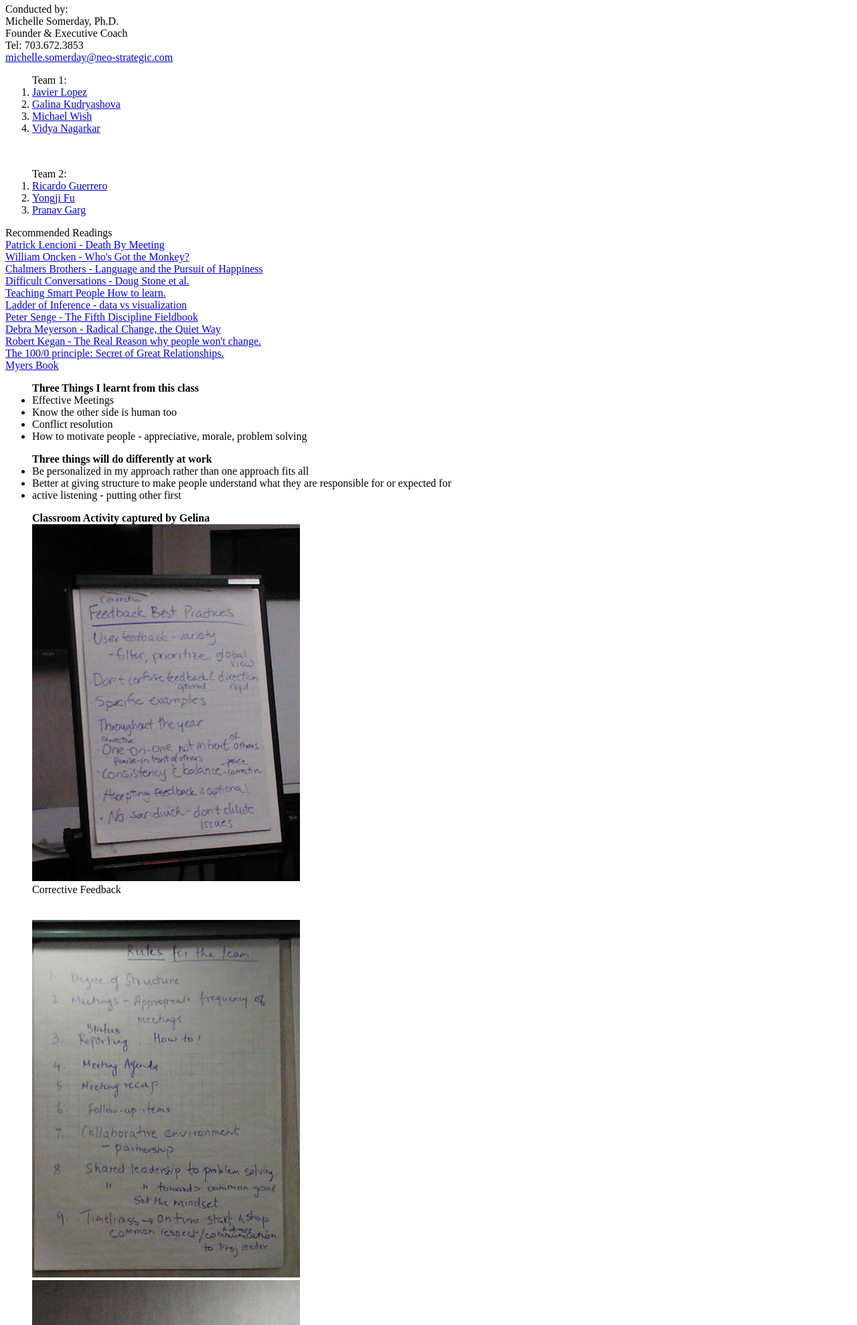
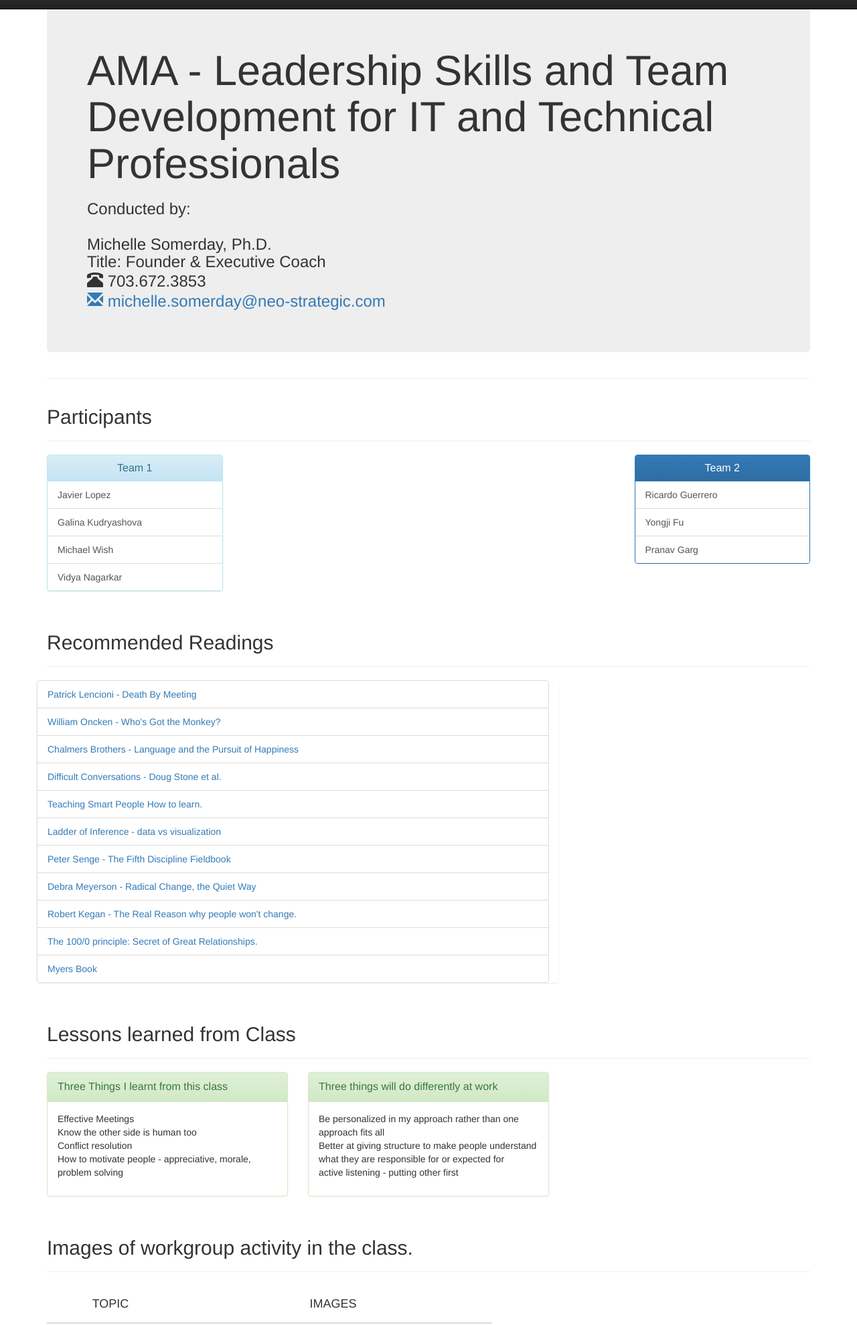
Before and after one commit to pranavgarg/ama, a plain HTML site: page index.html in a window 1280 px wide. Shown: the part 37-2016 px from the top of the page at 67% size. Drawn offline with nearby package versions, Linux system fonts and the light colour scheme.

Commit message:
changed it to use bootstrap

```diff
--- a/index.html
+++ b/index.html
@@ -1,124 +1,212 @@
-<html>
+<!DOCTYPE html>
+<html lang="en">
     <head>
         <title>
             AMA Session (19th Feb - 21st Feb), 2014
         </title>
-        <meta keywords="">
+        <meta charset="utf-8">
+        <meta http-equiv="X-UA-Compatible" content="IE=edge">
+        <meta name="viewport" content="width=device-width, initial-scale=1">
         <meta description="Management training, team training, conflict resolution">
-
+        <meta name="author" content="Pranav Garg">
+        <link rel="stylesheet" href="http://netdna.bootstrapcdn.com/bootstrap/3.1.1/css/bootstrap.min.css">
+        <!-- Optional theme -->
+        <link rel="stylesheet" href="http://netdna.bootstrapcdn.com/bootstrap/3.1.1/css/bootstrap-theme.min.css">
+        <!-- Latest compiled and minified JavaScript -->
     </head>
-    <body>
-        AMA - Leadership Skills and Team Development for IT and Technical Professionals<br/>
+    <body role="document">
+        <div class="navbar navbar-inverse navbar-fixed-top " role="navigation">
+            <div class="container">
+                <div class="navbar-header">
+                    <a class="navbar-brand" href="http://pranavgarg.github.io">Pranav's Github</a>
+                </div>
+            </div>
+        </div>
+        <div class="container theme-showcase" role="main">
+            <div class="page-header">
+              <div class="jumbotron">
+                <h1>AMA - Leadership Skills and Team Development for IT and Technical Professionals</h1>
                 <p>
-            Conducted by:<br/>
+                    <h3>Conducted by: <br /><br />
                         <author>
                             Michelle Somerday, Ph.D. <br/>
-                Founder & Executive Coach<br/>
-                Tel: 703.672.3853<br/>
-                <a href="mailto:michelle.somerday@neo-strategic.com">michelle.somerday@neo-strategic.com</a>
+                            Title: Founder & Executive Coach<br/>
+                            <span class="glyphicon glyphicon-phone-alt"></span> 703.672.3853<br/>
+                            <a href="mailto:michelle.somerday@neo-strategic.com"><span class="glyphicon glyphicon-envelope"></span> michelle.somerday@neo-strategic.com</a>
                         </author>
+                    </h3>
+                  </p>
+              </div>
+            </div>
+            <div class="page-header">
+                <h2>Participants</h2>
+            </div>
+            <p>
                 <participants>
-                <ol>
-                    Team 1:
-                    <li><a href="mailto:lopezj@mskcc.org">Javier Lopez</a></li>
-                    <li><a href="mailto:gk2332@columbia.edu">Galina Kudryashova</li>
-                    <li> <a href="mailto:michael.wish@oeconnection.com">Michael Wish</a></li>
-                    <li> <a href="vnagarka@its.jnj.com">Vidya Nagarkar</a></li>
-                </ol>
-                <br/>
-                <ol>
-                    Team 2:
-                    <li><a href="mailto:rguerrero@rgts.com">Ricardo Guerrero</a></li>
-                    <li> <a href="mailto:yongji_fu@bd.com">Yongji Fu</a></li>
-                    <li> <a href="mailto:pg2286@columbia.edu">Pranav Garg</a></li>
-                </ol>
+                    <div class="row">
+                        <div class="col-sm-3">
+                            <div class="panel panel-info">
+                                <div class="panel-heading">
+                                    <h4 class="panel-title text-center">Team 1</h3>
+                                </div>
+                                <div class="list-group">
+                                    <a href="mailto:lopezj@mskcc.org" class="list-group-item">Javier Lopez</a>
+                                    <a href="mailto:gk2332@columbia.edu" class="list-group-item">Galina Kudryashova</a>
+                                    <a href="mailto:michael.wish@oeconnection.com" class="list-group-item">Michael Wish</a>
+                                    <a href="vnagarka@its.jnj.com" class="list-group-item">Vidya Nagarkar</a>
+                                </div>
+                            </div>
+                        </div>
+                        <div class="col-sm-3 pull-right">
+                            <div class="panel panel-primary">
+                                <div class="panel-heading">
+                                    <h4 class="panel-title text-center">Team 2</h4>
+                                </div>
+                                <div class="list-group">
+                                    <a href="mailto:rguerrero@rgts.com"  class="list-group-item">Ricardo Guerrero</a>
+                                    <a href="mailto:yongji_fu@bd.com"  class="list-group-item">Yongji Fu</a>
+                                    <a href="mailto:pg2286@columbia.edu"  class="list-group-item">Pranav Garg</a>
+                                </div>
+                            </div>
+                        </div>
+                    </div>
                 </participants>
             </p>
-        <section id="good_links">
-
-            Recommended Readings<br/>
-            <article>
+            <div class="page-header">
+                <h2>Recommended Readings</h2>
+            </div>
+            <div class="row">
+                <section id="good_links" class="list-group col-sm-8">
+                    <article class="list-group-item">
                         <a href="http://books.google.com/books/about/Death_by_Meeting.html?id=wkrDFo9PEugC" target="_blank">Patrick Lencioni - Death By Meeting</a>
                     </article>
-            <article>
+                    <article class="list-group-item">
                         <a href="http://www.kingfahdweb.com/library/self-develop/monkey.pdf" target="_blank">William Oncken - Who's Got the Monkey?</a>
                     </article>
-            <article>
+                    <article class="list-group-item">
                         <a href="http://www.amazon.com/Language-Pursuit-Happiness-Chalmers-Brothers/dp/0974948705" target="_blank">Chalmers Brothers - Language and the Pursuit of Happiness</a>
                     </article>
-            <article>
+                    <article class="list-group-item">
                         <a href="http://www.amazon.com/Difficult-Conversations-Discuss-What-Matters/dp/0143118447" target="_blank">Difficult Conversations - Doug Stone et al.</a>
                     </article>
-            <article>
+                    <article class="list-group-item">
                         <a href="http://www.ncsu.edu/park_scholarships/pdf/chris_argyris_learning.pdf" target="_blank"> Teaching Smart People How to learn.</a>
                     </article>
-            <article>
+                    <article class="list-group-item">
                         <a href="http://www.mindtools.com/pages/article/newTMC_91.htm" target="_blank">Ladder of Inference - data vs visualization</a>
                     </article>
-            <article>
+                    <article class="list-group-item">
                         <a href="http://www.4grantwriters.com/Peter_Senge_The_Fifth_Discipline_1_1_.pdf" target="_blank">
                             Peter Senge - The Fifth Discipline Fieldbook
                         </a>
                     </article>
-            <article>
+                    <article class="list-group-item">
                         <a href="https://hbr.org/download/radical-change-the-quiet-way/R0109F-PDF-ENG/R0109F-PDF-ENG.PDF" target="_blank">
                             Debra Meyerson - Radical Change, the Quiet Way
                         </a>
                     </article>
-            <article>
+                    <article class="list-group-item">
                         <a href="http://diane-foster.com/wp-content/uploads/real-reason-people-wont-change.pdf" target="_blank">
                             Robert Kegan - The Real Reason why people won't change.
                         </a>
                     </article>
-            <article>
+                    <article class="list-group-item">
                         <a href="http://www.wholistichealingresearch.com/111ritter.html" target="_blank">
                             The 100/0 principle: Secret of Great Relationships.
                         </a>
                     </article>
-             <article>
+                     <article class="list-group-item">
                         <a href="http://www.amazon.com/Introduction-Type-Katharine-D-Myers-ebook/dp/B0071MZOMY/ref=sr_1_1?ie=UTF8&qid=1392941126&sr=8-1&keywords=myers+briggs+introduction+to+type" target="_blank">
                             Myers Book
                         </a>
                     </article>
                 </section>
-        <section>
-            <article>
-                <ul>
-                    <b>Three Things I learnt from this class</b>
+            </div>
+            <div class="page-header">
+                <h2>Lessons learned from Class</h2>
+            </div>
+            <section class="row">
+                <div class="col-sm-4">
+                    <article class="panel panel-success">
+                        <div class="panel-heading">
+                            <div class="panel-title">
+                                Three Things I learnt from this class
+                            </div>
+                        </div>
+                        <div class="panel-body">
+                            <ul class="list-unstyled">
                                 <li>Effective Meetings</li>
                                 <li>Know the other side is human too</li>
                                 <li>Conflict resolution</li>
                                 <li>How to motivate people - appreciative, morale, problem solving</li>
                             </ul>
+                        </div>
                     </article>
-            <article>
-                <ul>
-                <b>Three things will do differently at work</b>
+                </div>
+                <div class="col-sm-4">
+                    <article class="panel panel-success" >
+                        <div class="panel-heading">
+                            <div class="panel-title">
+                                Three things will do differently at work
+                            </div>
+                        </div>
+                        <div class="panel-body">
+                            <ul class="list-unstyled">
                                 <li>Be personalized in my approach rather than one approach fits all</li>
                                 <li>Better at giving structure to make people understand what they are responsible for or expected for</li>
                                 <li>active listening - putting other first</li>
                             </ul>
+                        </div>
                     </article>
-
+                </div>
             </section>
-        <section>
-            <article>
-                <ul style="list-style-type: none;">
-                    <b>Classroom Activity captured by Gelina</b>
-                    <li>
-                        <img src="IMG516.jpg" width="400px"/> <br />
+            <div class="page-header">
+                <h2>Images of workgroup activity in the class.</h2>
+            </div>
+            <section class="table-responsive">
+                <table class="table table-striped table-hover">
+                    <thead>
+                        <tr>
+                            <th class="text-center"><h4>TOPIC</h4></th>
+                            <th class="text-center"><h4>IMAGES</h4></th>
+                        </tr>
+                    </thead>
+                    <tbody>
+                        <tr>
+                            <td>
                                 Corrective Feedback
-                    </li><br /><br />
-                    <li>
-                        <img src="IMG517.jpg" width="400px"/> <br />
-                        <img src="IMG518.jpg" width="400px"/> <br />
+                            </td>
+                            <td>
+                                <img alt="320x400" src="IMG516.jpg" class="img-thumbnail img-responsive" style="width: 200px;"/>
+                            </td>
+                        </tr>
+                        <tr>
+                            <td class="col-md-2">
                                 Rules for the team
-                    </li><br /><br />
-                    <li><img src="IMG519.jpg" width="400px"/> <br />Successful Delegation </li><br /><br />
-                    <li><img src="IMG520.jpg" width="400px"/> <br />Team 1 - What motivates people?</li><br /><br />
-                    <li><img src="IMG521.jpg" width="400px"/> <br />Team 2- What motivates people?</li><br /><br />
-                </ul>
-            </article>
+                            </td>
+                            <td>
+                                <img src="IMG517.jpg" style="width: 200px;" class="img-thumbnail img-responsive"/>
+                            </td>
+                            <td>
+                                <img src="IMG518.jpg" style="width: 200px;" class="img-thumbnail img-responsive"/>
+                            </td>
+                        </tr>
+                        <tr>
+                            <td>Successful Delegation</td>
+                            <td>
+                                <img src="IMG519.jpg" style="width: 200px;" class="img-thumbnail img-responsive"/>
+                            </td>
+                        </tr>
+                        <tr>
+                            <td>What motivates people?</td>
+                            <td><img src="IMG520.jpg" style="width: 200px;" class="img-thumbnail img-responsive"/> </div>
+                            <td><img src="IMG521.jpg" style="width: 200px;" class="img-thumbnail img-responsive"/> </div>
+                        </tr>
+                    </tbody>
+                </table>
             </section>
+        </div>
+        <script src="https://ajax.googleapis.com/ajax/libs/jquery/1.11.0/jquery.min.js"></script>
+        <script src="http://netdna.bootstrapcdn.com/bootstrap/3.1.1/js/bootstrap.min.js"></script>
     </body>
 </html>
```
Lines whose indentation alone changed are shown as unchanged.
